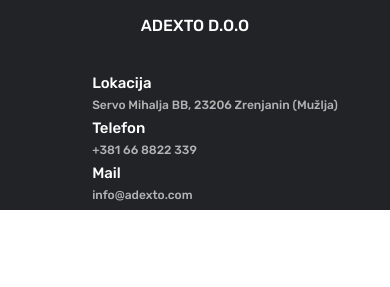
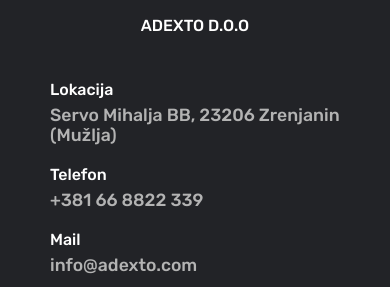
Before and after one commit to CsongorD/Adexto, a React (Vite) app: page / in a window 390 px wide. Shown: the part 2205-2492 px from the top of the page. Before the commit the page ends 2415 px from the top, so only its background shows below. Built offline with nearby package versions, Linux system fonts and the light colour scheme; some icons are missing.

Commit message:
improve footer responsiveness

```diff
--- a/src/components/FooterItem/FooterItem.css
+++ b/src/components/FooterItem/FooterItem.css
@@ -4,11 +4,16 @@
   padding: 15px;
   background-color: inherit;
   color: white;
+
+  width: 100%;
+  height: auto;
+  /* border: 2px solid white; */
 }
 
 .info-container .info-text p {
   color: #b3b3b3;
-  font-size: 15px;
+  text-align: start;
+  /* font-size: 15px; */
 }
 
 .info-container .icon-container #location-icon,
@@ -28,8 +33,10 @@
 
 .info-container .info-text .footer-info-title {
   color: white;
-  font-size: 17px;
-  font-weight: 500;
+  width: 100%;
+  text-align: start;
+  /* font-size: 17px; */
+  /* font-weight: 500; */
   margin-bottom: 6px;
 }
 
@@ -39,7 +46,7 @@
   align-items: flex-start;
   justify-content: center;
   padding-left: 10px;
-  height: 45px;
+  /* height: 45px; */
   background-color: inherit;
 }
 @media (max-width: 1280px) {
@@ -48,16 +55,6 @@
   }
 }
 @media (max-width: 400px) {
-  .info-container {
-    padding: 0px;
-  }
-  .info-container .info-text p {
-    font-size: 12px;
-  }
-
-  .info-container .info-text .footer-info-title {
-    font-size: 15px;
-  }
   .info-container .icon-container #location-icon,
   .info-container .icon-container #phone-icon,
   .info-container .icon-container #mail-icon {
@@ -66,13 +63,7 @@
   }
 }
 @media (max-width: 300px) {
-  .info-container .info-text .footer-info-title {
-    font-size: 12px;
-  }
-  .info-container .info-text p {
-    font-size: 10px;
-  }
   .info-container {
-    padding: 0px 10px;
+    padding: 5px;
   }
 }
```
